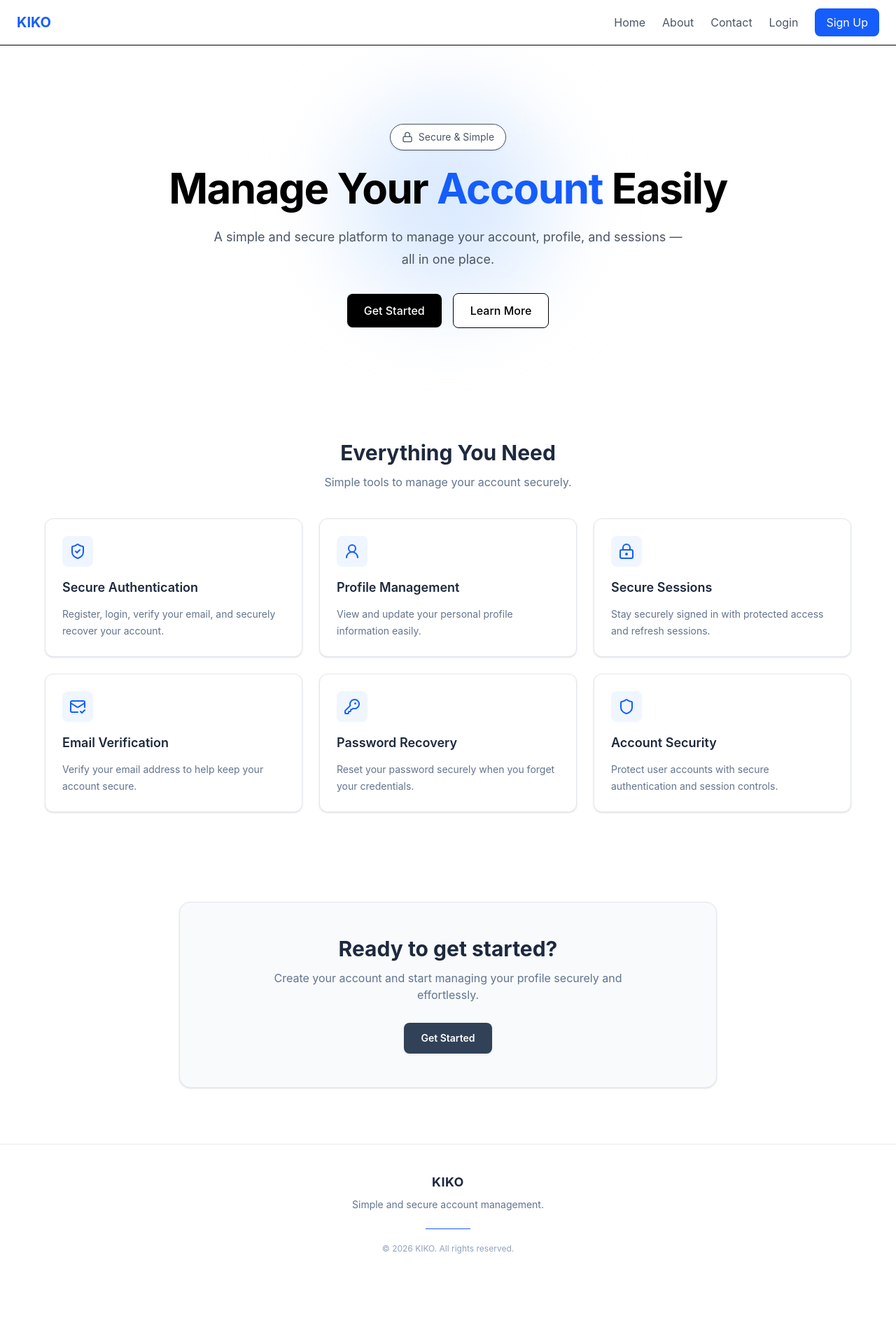
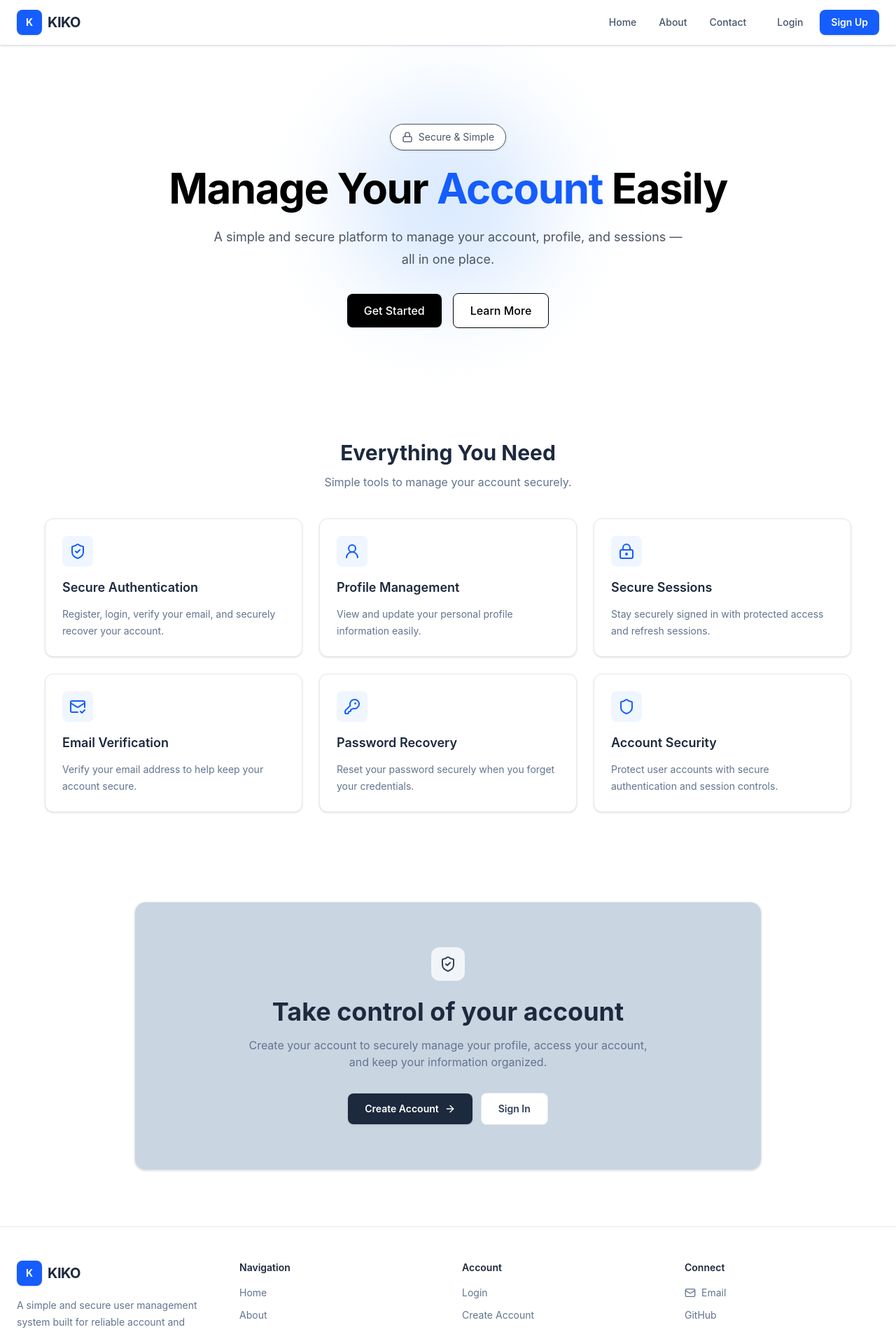
Before and after one commit to Thekishor/user_service, a React (Vite) app in the folder frontend/: page / in a window 1280 px wide. Shown: the top 1904 px of the page at 70% size. Before the commit the page ends 1833 px from the top, so only its background shows below. Built offline with nearby package versions, Linux system fonts and the light colour scheme; no server answers.

Commit message:
layout design

```diff
--- a/frontend/src/components/Navbar.jsx
+++ b/frontend/src/components/Navbar.jsx
@@ -1,6 +1,6 @@
 import { Link } from "react-router-dom";
 import { useAuth } from "../context/AppContext";
-import { Menu } from "lucide-react";
+import { Menu, X } from "lucide-react";
 import { useState } from "react";
 
 const Navbar = () => {
@@ -8,43 +8,73 @@ const Navbar = () => {
   const [open, setOpen] = useState(false);
 
   return (
-    <nav className="border-b bg-white">
-      <div className="mx-auto max-w-7xl px-6">
-        {/* Top row */}
+    <nav className="border-b border-slate-200 bg-white/95 shadow-sm backdrop-blur">
+      <div className="mx-auto max-w-7xl px-4 sm:px-6">
         <div className="flex h-16 items-center justify-between">
+          {/* Logo */}
           <Link
             to={user ? "/dashboard" : "/"}
-            className="text-xl font-bold text-blue-600"
+            className="flex items-center gap-2"
           >
-            KIKO
+            <div
+              className="flex h-9 w-9 items-center justify-center rounded-lg
+                     bg-blue-600 text-sm font-bold text-white shadow-sm
+                     transition hover:bg-blue-700"
+            >
+              K
+            </div>
+
+            <span className="text-xl font-bold tracking-tight text-slate-800">
+              KIKO
+            </span>
           </Link>
 
           {/* Desktop */}
-          <div className="hidden sm:flex items-center gap-6">
+          <div className="hidden items-center gap-2 sm:flex">
             {!user ? (
               <>
-                <Link to="/" className="text-gray-600 hover:text-blue-600">
+                <Link
+                  to="/"
+                  className="rounded-lg px-3 py-2 text-sm font-medium
+                         text-slate-600 transition hover:bg-slate-100
+                         hover:text-slate-900"
+                >
                   Home
                 </Link>
 
-                <Link to="/about" className="text-gray-600 hover:text-blue-600">
+                <Link
+                  to="/about"
+                  className="rounded-lg px-3 py-2 text-sm font-medium
+                         text-slate-600 transition hover:bg-slate-100
+                         hover:text-slate-900"
+                >
                   About
                 </Link>
 
                 <Link
                   to="/contact"
-                  className="text-gray-600 hover:text-blue-600"
+                  className="rounded-lg px-3 py-2 text-sm font-medium
+                         text-slate-600 transition hover:bg-slate-100
+                         hover:text-slate-900"
                 >
                   Contact
                 </Link>
 
-                <Link to="/login" className="text-gray-600 hover:text-blue-600">
+                <Link
+                  to="/login"
+                  className="ml-2 rounded-lg px-4 py-2 text-sm font-medium
+                         text-slate-600 transition hover:bg-slate-100
+                         hover:text-slate-900"
+                >
                   Login
                 </Link>
 
                 <Link
                   to="/register"
-                  className="rounded-lg bg-blue-600 px-4 py-2 text-white hover:bg-blue-700"
+                  className="rounded-lg bg-blue-600 px-4 py-2 text-sm
+                         font-semibold text-white shadow-sm transition
+                         hover:-translate-y-0.5 hover:bg-blue-700
+                         hover:shadow-md"
                 >
                   Sign Up
                 </Link>
@@ -53,12 +83,19 @@ const Navbar = () => {
               <>
                 <Link
                   to={user.role === "admin" ? "/admin/dashboard" : "/dashboard"}
-                  className="text-gray-600 hover:text-blue-600"
+                  className="rounded-lg px-4 py-2 text-sm font-medium
+                         text-slate-600 transition hover:bg-slate-100
+                         hover:text-slate-900"
                 >
                   Dashboard
                 </Link>
 
-                <span className="text-gray-700">Welcome, {user.fullName}</span>
+                <span className="ml-2 border-l border-slate-200 pl-4 text-sm text-slate-600">
+                  Welcome,{" "}
+                  <span className="font-semibold text-slate-800">
+                    {user.fullName}
+                  </span>
+                </span>
               </>
             )}
           </div>
@@ -68,21 +105,25 @@ const Navbar = () => {
             type="button"
             onClick={() => setOpen(!open)}
             aria-label="Toggle navigation menu"
-            className="sm:hidden"
+            aria-expanded={open}
+            className="rounded-lg p-2 text-slate-600 transition
+                   hover:bg-slate-100 hover:text-slate-900 sm:hidden"
           >
-            <Menu />
+            {open ? <X className="h-6 w-6" /> : <Menu className="h-6 w-6" />}
           </button>
         </div>
 
         {/* Mobile Navigation */}
         {open && (
-          <div className="flex flex-col gap-4 p-4 sm:hidden">
+          <div className="border-t border-slate-100 py-4 sm:hidden">
             {!user ? (
-              <>
+              <div className="flex flex-col gap-1">
                 <Link
                   to="/"
                   onClick={() => setOpen(false)}
-                  className="text-gray-600 hover:text-blue-600"
+                  className="rounded-lg px-3 py-2.5 text-sm font-medium
+                         text-slate-600 transition hover:bg-slate-100
+                         hover:text-slate-900"
                 >
                   Home
                 </Link>
@@ -90,7 +131,9 @@ const Navbar = () => {
                 <Link
                   to="/about"
                   onClick={() => setOpen(false)}
-                  className="text-gray-600 hover:text-blue-600"
+                  className="rounded-lg px-3 py-2.5 text-sm font-medium
+                         text-slate-600 transition hover:bg-slate-100
+                         hover:text-slate-900"
                 >
                   About
                 </Link>
@@ -98,7 +141,9 @@ const Navbar = () => {
                 <Link
                   to="/contact"
                   onClick={() => setOpen(false)}
-                  className="text-gray-600 hover:text-blue-600"
+                  className="rounded-lg px-3 py-2.5 text-sm font-medium
+                         text-slate-600 transition hover:bg-slate-100
+                         hover:text-slate-900"
                 >
                   Contact
                 </Link>
@@ -106,7 +151,9 @@ const Navbar = () => {
                 <Link
                   to="/login"
                   onClick={() => setOpen(false)}
-                  className="text-gray-600 hover:text-blue-600"
+                  className="mt-1 rounded-lg px-3 py-2.5 text-sm font-medium
+                         text-slate-600 transition hover:bg-slate-100
+                         hover:text-slate-900"
                 >
                   Login
                 </Link>
@@ -114,23 +161,32 @@ const Navbar = () => {
                 <Link
                   to="/register"
                   onClick={() => setOpen(false)}
-                  className="rounded-lg bg-blue-600 px-4 py-2 text-white hover:bg-blue-700"
+                  className="mt-1 rounded-lg bg-blue-600 px-3 py-2.5
+                         text-center text-sm font-semibold text-white
+                         transition hover:bg-blue-700"
                 >
                   Sign Up
                 </Link>
-              </>
+              </div>
             ) : (
-              <>
-                <span className="text-gray-700">Welcome, {user.fullName}</span>
+              <div className="flex flex-col gap-1">
+                <div className="px-3 py-2 text-sm text-slate-500">
+                  Welcome,{" "}
+                  <span className="font-semibold text-slate-800">
+                    {user.fullName}
+                  </span>
+                </div>
 
                 <Link
                   to={user.role === "admin" ? "/admin/dashboard" : "/dashboard"}
                   onClick={() => setOpen(false)}
-                  className="text-gray-600 hover:text-blue-600"
+                  className="rounded-lg px-3 py-2.5 text-sm font-medium
+                         text-slate-600 transition hover:bg-slate-100
+                         hover:text-slate-900"
                 >
                   Dashboard
                 </Link>
-              </>
+              </div>
             )}
           </div>
         )}
--- a/frontend/src/components/home/CTASection.jsx
+++ b/frontend/src/components/home/CTASection.jsx
@@ -1,24 +1,53 @@
 import { Link } from "react-router-dom";
+import { ArrowRight, ShieldCheck } from "lucide-react";
 
 const CTASection = () => {
   return (
-    <section className="px-6 py-20">
-      <div className="mx-auto max-w-3xl rounded-2xl border border-slate-200 bg-slate-50 px-8 py-12 text-center shadow-sm">
-        <h2 className="text-2xl font-bold text-slate-800 sm:text-3xl">
-          Ready to get started?
+    <section className="px-4 py-20 sm:px-6">
+      <div className="relative mx-auto max-w-4xl overflow-hidden rounded-2xl border border-slate-200 bg-slate-300 px-6 py-14 text-center shadow-sm sm:px-10 sm:py-16">
+        <div className="relative">
+          {/* Icon */}
+          <div
+            className="mx-auto flex h-12 w-12 items-center justify-center
+                          rounded-xl bg-slate-100"
+          >
+            <ShieldCheck className="h-6 w-6 text-slate-700" />
+          </div>
+
+          <h2 className="mt-6 text-2xl font-bold text-slate-800 sm:text-4xl">
+            Take control of your account
           </h2>
 
-        <p className="mx-auto mt-3 max-w-xl text-sm leading-6 text-slate-500 sm:text-base">
-          Create your account and start managing your profile securely and
-          effortlessly.
+          <p className="mx-auto mt-4 max-w-xl text-sm leading-6 text-slate-500 sm:text-base">
+            Create your account to securely manage your profile, access your
+            account, and keep your information organized.
           </p>
 
+          {/* Buttons */}
+          <div className="mt-8 flex flex-col items-center justify-center gap-3 sm:flex-row">
             <Link
               to="/register"
-          className="mt-7 inline-flex items-center rounded-lg bg-slate-700 px-6 py-3 text-sm font-semibold text-white shadow-sm transition hover:bg-slate-800 hover:shadow-md hover:-translate-y-1"
+              className="inline-flex items-center justify-center gap-2 rounded-lg
+                         bg-slate-800 px-6 py-3 text-sm font-semibold text-white
+                         shadow-sm transition hover:-translate-y-0.5
+                         hover:bg-slate-900 hover:shadow-md"
             >
-          Get Started
+              Create Account
+              <ArrowRight className="h-4 w-4" />
             </Link>
+
+            <Link
+              to="/login"
+              className="inline-flex items-center justify-center rounded-lg
+                         border border-slate-200 bg-white px-6 py-3 text-sm
+                         font-semibold text-slate-700 transition
+                         hover:-translate-y-0.5 hover:bg-slate-50
+                         hover:shadow-sm"
+            >
+              Sign In
+            </Link>
+          </div>
+        </div>
       </div>
     </section>
   );
--- a/frontend/src/components/home/Footer.jsx
+++ b/frontend/src/components/home/Footer.jsx
@@ -1,18 +1,134 @@
+import { Mail } from "lucide-react";
+import { Link } from "react-router-dom";
+
 const Footer = () => {
   return (
-    <footer className="border-t border-slate-200 bg-white px-6 py-10">
-      <div className="mx-auto max-w-6xl text-center">
-        <h2 className="text-lg font-bold tracking-wide text-slate-800">KIKO</h2>
+    <footer className="border-t border-slate-200 bg-white">
+      <div className="mx-auto max-w-7xl px-6 py-12">
+        <div className="grid gap-10 sm:grid-cols-2 lg:grid-cols-4">
+          {/* Brand */}
+          <div>
+            <Link to="/" className="flex items-center gap-2">
+              <div
+                className="flex h-9 w-9 items-center justify-center
+                           rounded-lg bg-blue-600 text-sm font-bold
+                           text-white shadow-sm"
+              >
+                K
+              </div>
 
-        <p className="mt-2 text-sm text-slate-500">
-          Simple and secure account management.
-        </p>
+              <span className="text-xl font-bold tracking-tight text-slate-800">
+                KIKO
+              </span>
+            </Link>
 
-        <div className="mx-auto mt-6 h-px w-16 bg-blue-600" />
+            <p className="mt-4 max-w-xs text-sm leading-6 text-slate-500">
+              A simple and secure user management system built for reliable
+              account and profile management.
+            </p>
+          </div>
 
-        <p className="mt-5 text-xs text-slate-400">
-          © 2026 KIKO. All rights reserved.
-        </p>
+          {/* Navigation */}
+          <div>
+            <h3 className="text-sm font-semibold text-slate-800">Navigation</h3>
+
+            <div className="mt-4 flex flex-col gap-3">
+              <Link
+                to="/"
+                className="w-fit text-sm text-slate-500 transition hover:text-blue-600"
+              >
+                Home
+              </Link>
+
+              <Link
+                to="/about"
+                className="w-fit text-sm text-slate-500 transition hover:text-blue-600"
+              >
+                About
+              </Link>
+
+              <Link
+                to="/contact"
+                className="w-fit text-sm text-slate-500 transition hover:text-blue-600"
+              >
+                Contact
+              </Link>
+            </div>
+          </div>
+
+          {/* Account */}
+          <div>
+            <h3 className="text-sm font-semibold text-slate-800">Account</h3>
+
+            <div className="mt-4 flex flex-col gap-3">
+              <Link
+                to="/login"
+                className="w-fit text-sm text-slate-500 transition hover:text-blue-600"
+              >
+                Login
+              </Link>
+
+              <Link
+                to="/register"
+                className="w-fit text-sm text-slate-500 transition hover:text-blue-600"
+              >
+                Create Account
+              </Link>
+            </div>
+          </div>
+
+          {/* Connect */}
+          <div>
+            <h3 className="text-sm font-semibold text-slate-800">Connect</h3>
+
+            <div className="mt-4 flex flex-col gap-3">
+              <a
+                href="mailto:kishorpandey981@gmail.com"
+                className="flex w-fit items-center gap-2 text-sm
+                           text-slate-500 transition hover:text-blue-600"
+              >
+                <Mail className="h-4 w-4" />
+                Email
+              </a>
+
+              <a
+                href="YOUR_GITHUB_URL"
+                target="_blank"
+                rel="noopener noreferrer"
+                className="flex w-fit items-center gap-2 text-sm
+                           text-slate-500 transition hover:text-slate-900"
+              >
+                GitHub
+              </a>
+
+              <a
+                href="YOUR_LINKEDIN_URL"
+                target="_blank"
+                rel="noopener noreferrer"
+                className="flex w-fit items-center gap-2 text-sm
+                           text-slate-500 transition hover:text-blue-600"
+              >
+                LinkedIn
+              </a>
+            </div>
+          </div>
+        </div>
+
+        {/* Bottom */}
+        <div className="mt-10 border-t border-slate-200 pt-6">
+          <div
+            className="flex flex-col items-center justify-between gap-3
+                          text-center sm:flex-row sm:text-left"
+          >
+            <p className="text-xs text-slate-400">
+              © 2026 KIKO. All rights reserved.
+            </p>
+
+            <p className="text-xs text-slate-400">
+              Built with modern web technologies.
+            </p>
+          </div>
+        </div>
       </div>
     </footer>
   );
--- a/frontend/src/pages/Login.jsx
+++ b/frontend/src/pages/Login.jsx
@@ -5,7 +5,6 @@ import { useForm } from "react-hook-form";
 import { InputField } from "../components/InputField";
 import { loginSchema } from "../schema/loginSchema";
 import AuthLayout from "../layouts/AuthLayout";
-import { toast } from "sonner";
 import { useAuth } from "../context/AppContext";
 import { loginUser } from "../services/authService";
 import { LoaderCircle } from "lucide-react";
@@ -46,7 +45,6 @@ const Login = () => {
       setToken(token);
 
       if (response.status === 200) {
-        toast.success(response.data.message);
         navigate(
           response.data.user.role === "admin"
             ? "/admin/dashboard"
```
Also changed, not shown: frontend/src/pages/About .jsx (+4 -3 lines). Lines whose indentation alone changed are shown as unchanged.
